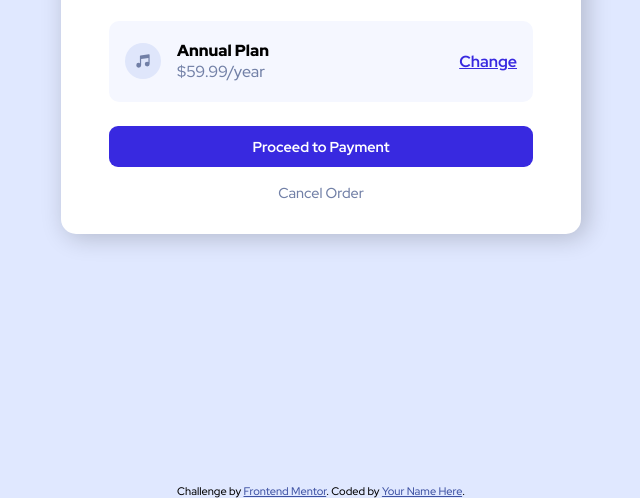
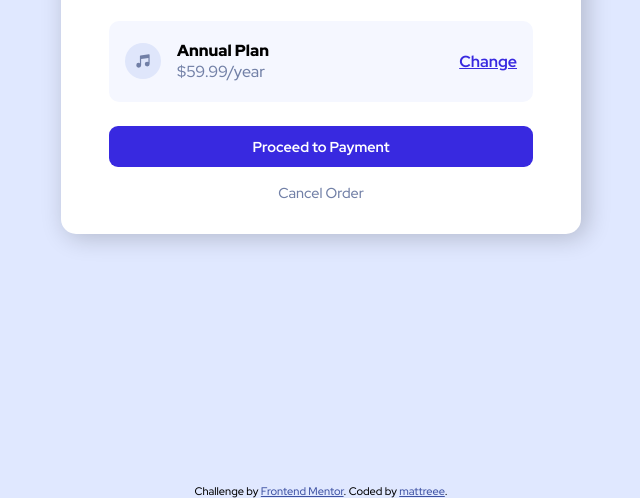
Before and after one commit to mattreee/order-summary-frontend-mentor, a website: page index.html in a window 1280 px wide. Shown: the part 462-960 px from the top of the page, without its empty margins (319-959 px from the left). Drawn offline with Linux system fonts and the light colour scheme.

Commit message:
attribution link update

```diff
--- a/index.html
+++ b/index.html
@@ -31,7 +31,7 @@
   </section>
   <div class="attribution">
     Challenge by <a href="https://www.frontendmentor.io?ref=challenge" target="_blank">Frontend Mentor</a>.
-    Coded by <a href="#">Your Name Here</a>.
+    Coded by <a href="https://github.com/mattreee/">mattreee</a>.
   </div>
 </body>
 </html>
```
